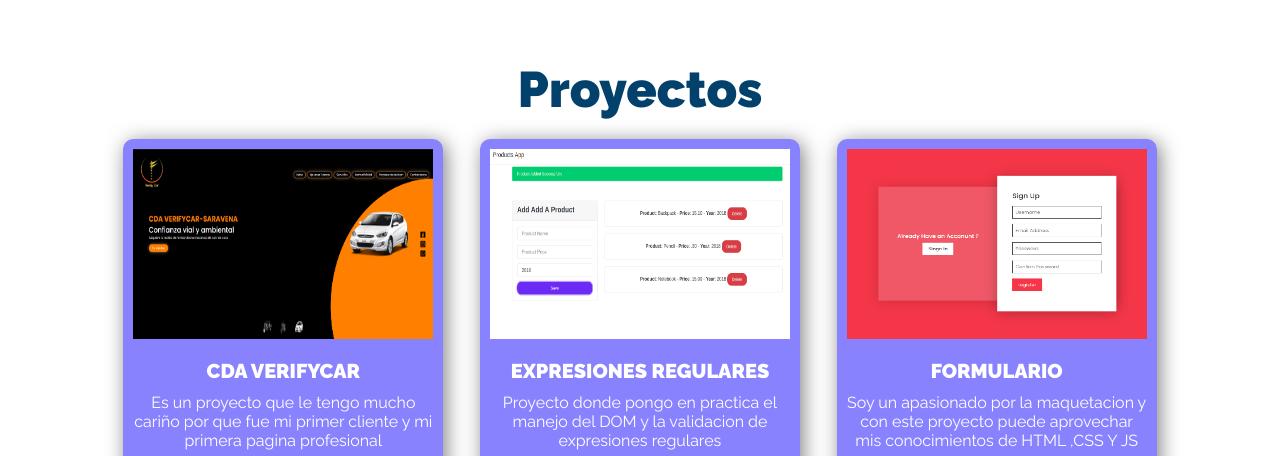
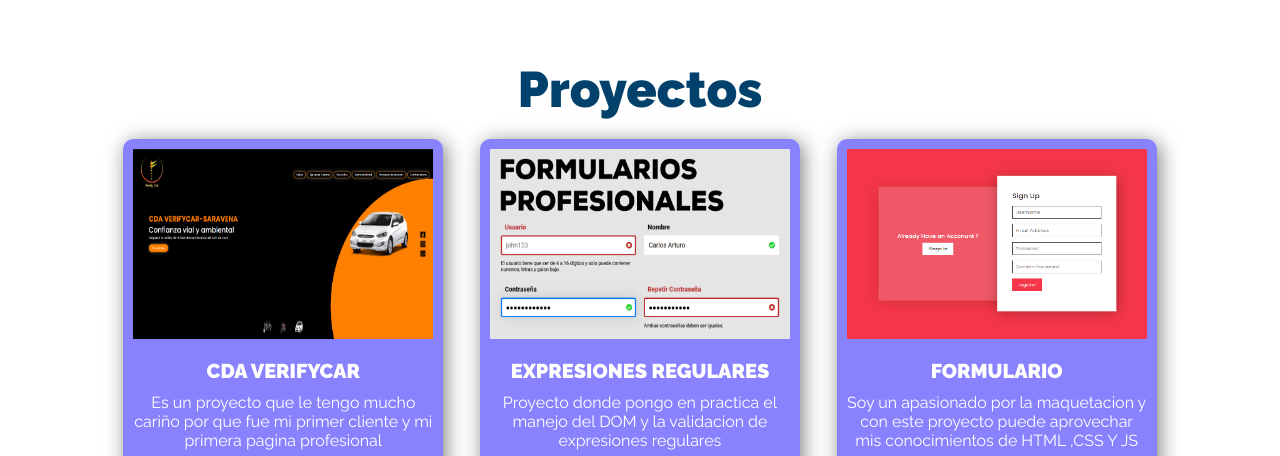
Before and after one commit to josedavid1996/josedavid1996.github.io, a plain HTML site: page index.html in a window 1280 px wide. Shown: the part 1100-1556 px from the top of the page. Drawn offline with Linux system fonts and the light colour scheme; some packages are replaced by stand-ins of ours; a script that the page names is missing.

Commit message:
Agregue la seccion de expresiones regulares 2

```diff
--- a/index.html
+++ b/index.html
@@ -75,7 +75,7 @@
         <a href="https://cdaverifycarsaravena.com/" class="btn">Ver <i class="fas fa-eye"></i></a>
       </div>
       <div class="cda">
-        <img src="imagenes/poo.png" alt="">
+        <img src="imagenes/expresiones-regulares.png" alt="">
         <h4 class="cda__title">EXPRESIONES REGULARES</h4>
         <p class="cda__parrafo">Proyecto donde pongo en practica el manejo del DOM y la validacion de expresiones
           regulares </p>
```
